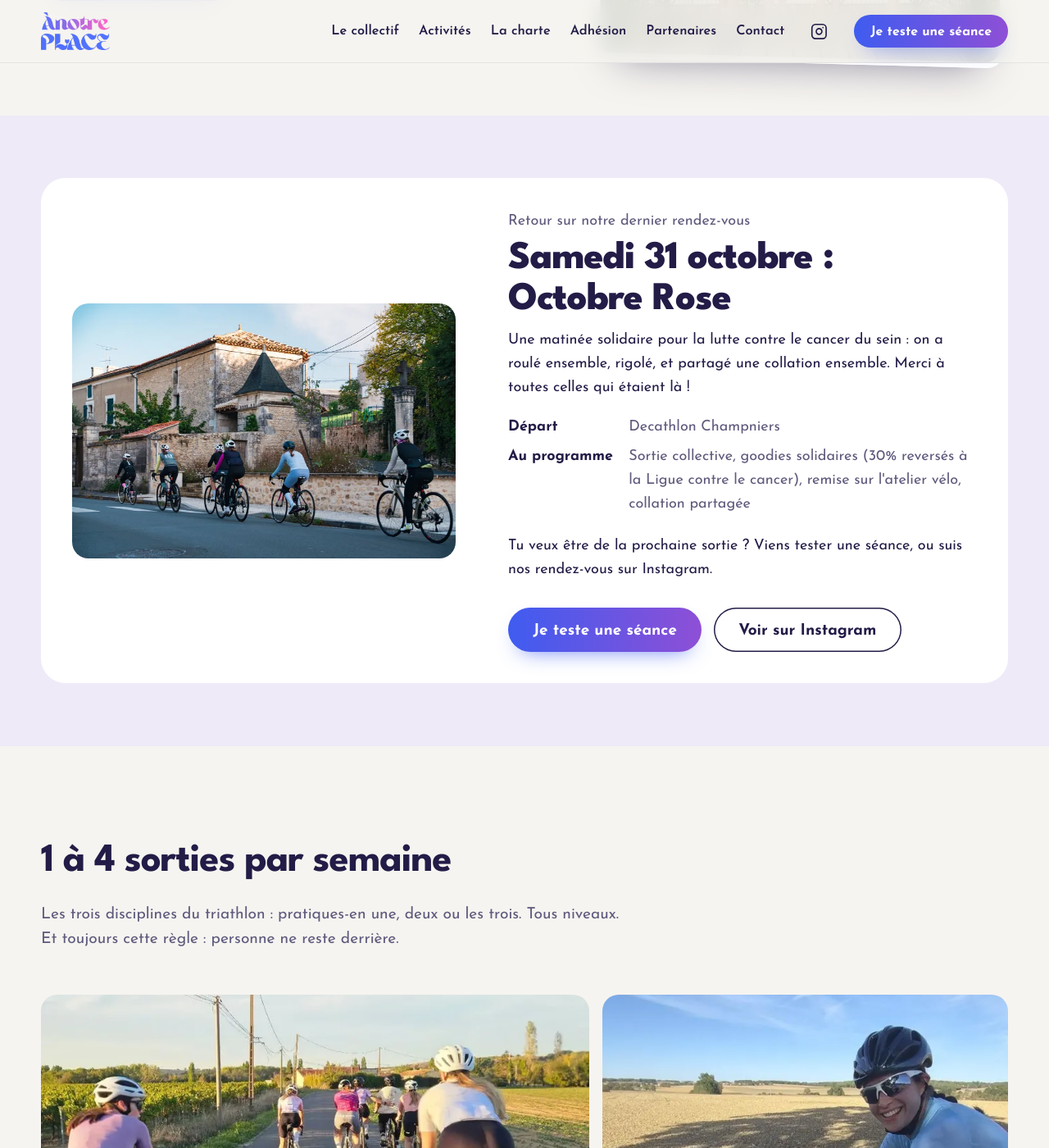
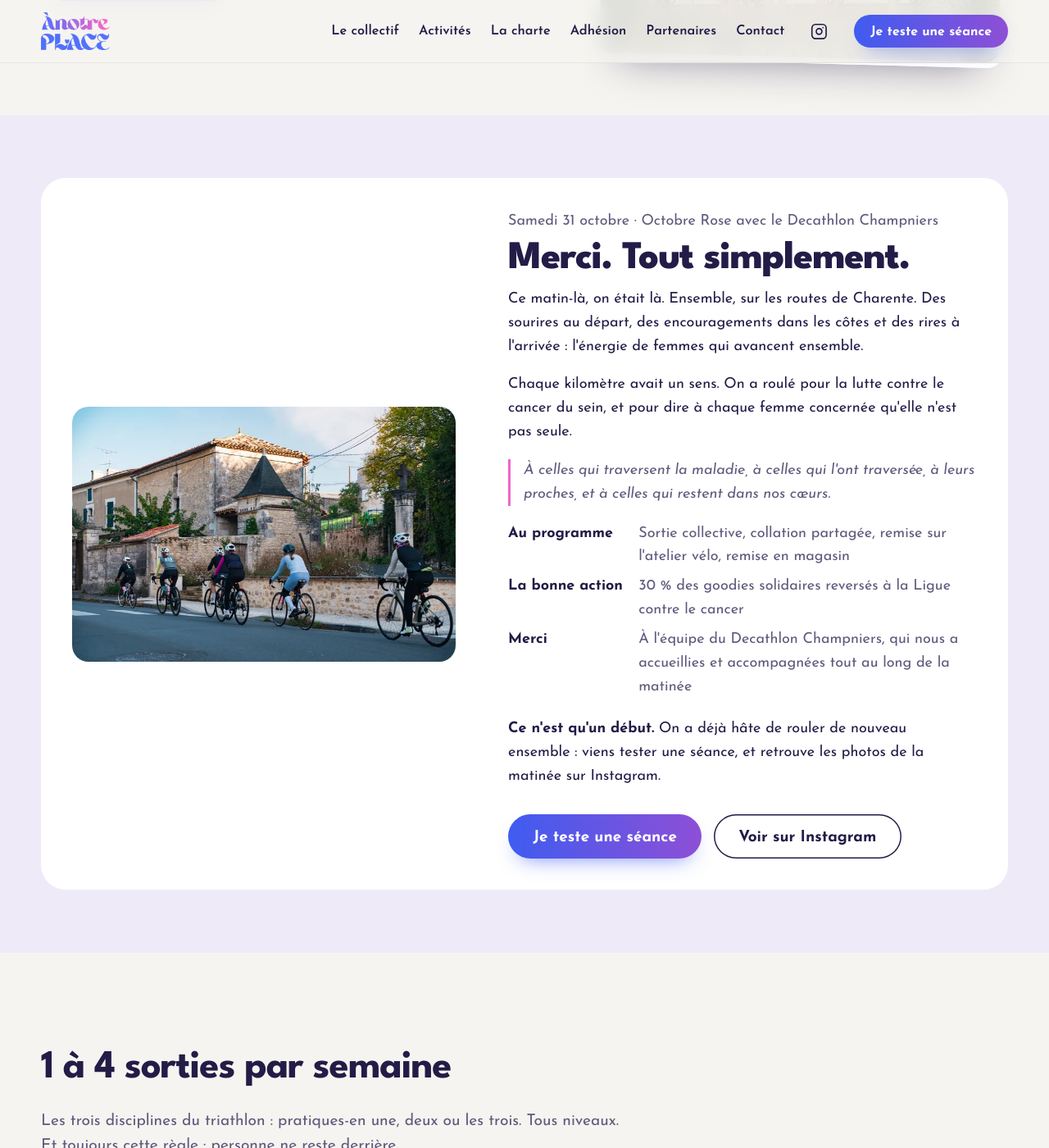
Before and after one commit to Anotreplace/anotreplace.github.io, a Jekyll site: the page built from activites/index.html, in a window 1280 px wide and 1400 px high, scrolled down 635 px. Shown: the whole window at 82% size. Built offline with Jekyll 4.4.1, drawn with Linux system fonts in a browser that asks for light colours.

Commit message:
Octobre Rose : encadré plus émouvant, inspiré du mail de remerciement
Co-Authored-By: Claude Opus 5.5 <noreply@anthropic.com>

```diff
--- a/activites/index.html
+++ b/activites/index.html
@@ -19,16 +19,19 @@ description: "Natation, vélo de route et running chaque semaine : pratique une
 <section class="section section--tint section--tight" id="octobre-rose">
   <div class="wrap">
     <div class="event">
-      <img srcset="/assets/img/octobre-rose-sortie-velo-400.webp 400w, /assets/img/octobre-rose-sortie-velo-800.webp 800w, /assets/img/octobre-rose-sortie-velo.webp 1400w" sizes="(max-width: 600px) 73vw, (max-width: 1000px) 88vw, 468px" src="/assets/img/octobre-rose-sortie-velo.webp" alt="Six cyclistes du collectif roulent en file devant une vieille maison en pierre, pendant la sortie Octobre Rose" width="1400" height="933" loading="lazy">
+      <img srcset="/assets/img/octobre-rose-sortie-velo-400.webp 400w, /assets/img/octobre-rose-sortie-velo-800.webp 800w, /assets/img/octobre-rose-sortie-velo.webp 1400w" sizes="(max-width: 600px) 73vw, (max-width: 1000px) 88vw, 468px" src="/assets/img/octobre-rose-sortie-velo.webp" alt="Six cyclistes du collectif roulent en file devant une vieille maison en pierre, pendant la sortie solidaire Octobre Rose" width="1400" height="933" loading="lazy">
       <div>
-        <p class="muted" style="margin-bottom:.4rem">Retour sur notre dernier rendez-vous</p>
-        <h2 class="event-date">Samedi 31 octobre&nbsp;: Octobre Rose</h2>
-        <p>Une matinée solidaire pour la lutte contre le cancer du sein : on a roulé ensemble, rigolé, et partagé une collation ensemble. Merci à toutes celles qui étaient là&nbsp;!</p>
+        <p class="muted" style="margin-bottom:.4rem">Samedi 31 octobre · Octobre Rose avec le Decathlon Champniers</p>
+        <h2 class="event-date">Merci. Tout simplement.</h2>
+        <p>Ce matin-là, on était là. Ensemble, sur les routes de Charente. Des sourires au départ, des encouragements dans les côtes et des rires à l'arrivée&nbsp;: l'énergie de femmes qui avancent ensemble.</p>
+        <p>Chaque kilomètre avait un sens. On a roulé pour la lutte contre le cancer du sein, et pour dire à chaque femme concernée qu'elle n'est pas seule.</p>
+        <p class="event-dedicace">À celles qui traversent la maladie, à celles qui l'ont traversée, à leurs proches, et à celles qui restent dans nos cœurs.</p>
         <dl>
-          <dt>Départ</dt><dd>Decathlon Champniers</dd>
-          <dt>Au programme</dt><dd>Sortie collective, goodies solidaires (30% reversés à la Ligue contre le cancer), remise sur l'atelier vélo, collation partagée</dd>
+          <dt>Au programme</dt><dd>Sortie collective, collation partagée, remise sur l'atelier vélo, remise en magasin</dd>
+          <dt>La bonne action</dt><dd>30&nbsp;% des goodies solidaires reversés à la Ligue contre le cancer</dd>
+          <dt>Merci</dt><dd>À l'équipe du Decathlon Champniers, qui nous a accueillies et accompagnées tout au long de la matinée</dd>
         </dl>
-        <p style="margin-top:1.4rem">Tu veux être de la prochaine sortie&nbsp;? Viens tester une séance, ou suis nos rendez-vous sur Instagram.</p>
+        <p style="margin-top:1.4rem"><strong>Ce n'est qu'un début.</strong> On a déjà hâte de rouler de nouveau ensemble&nbsp;: viens tester une séance, et retrouve les photos de la matinée sur Instagram.</p>
         <div class="actions"><a class="btn" href="/reserver/">Je teste une séance</a><a class="btn btn--ghost" href="{{ site.instagram_url }}" target="_blank" rel="noopener">Voir sur Instagram</a></div>
       </div>
     </div>
--- a/assets/css/style.css
+++ b/assets/css/style.css
@@ -298,6 +298,7 @@ tbody th { font-weight: 600; }
 .event dl { display: grid; grid-template-columns: auto minmax(0, 1fr); gap: .45rem 1.2rem; margin: 1.2rem 0 0; }
 .event dt { font-weight: 700; }
 .event dd { margin: 0; color: var(--gris); }
+.event-dedicace { border-left: 3px solid var(--rose, #EE66C9); padding-left: 1rem; font-style: italic; color: var(--gris); }
 .rhythm { display: grid; grid-template-columns: repeat(3, minmax(0, 1fr)); gap: 2.5rem; }
 .rhythm-num { font-family: var(--serif); font-size: 3.4rem; font-weight: 800; line-height: 1; }
 .rhythm h3 { margin: .6rem 0 .3em; }
```
